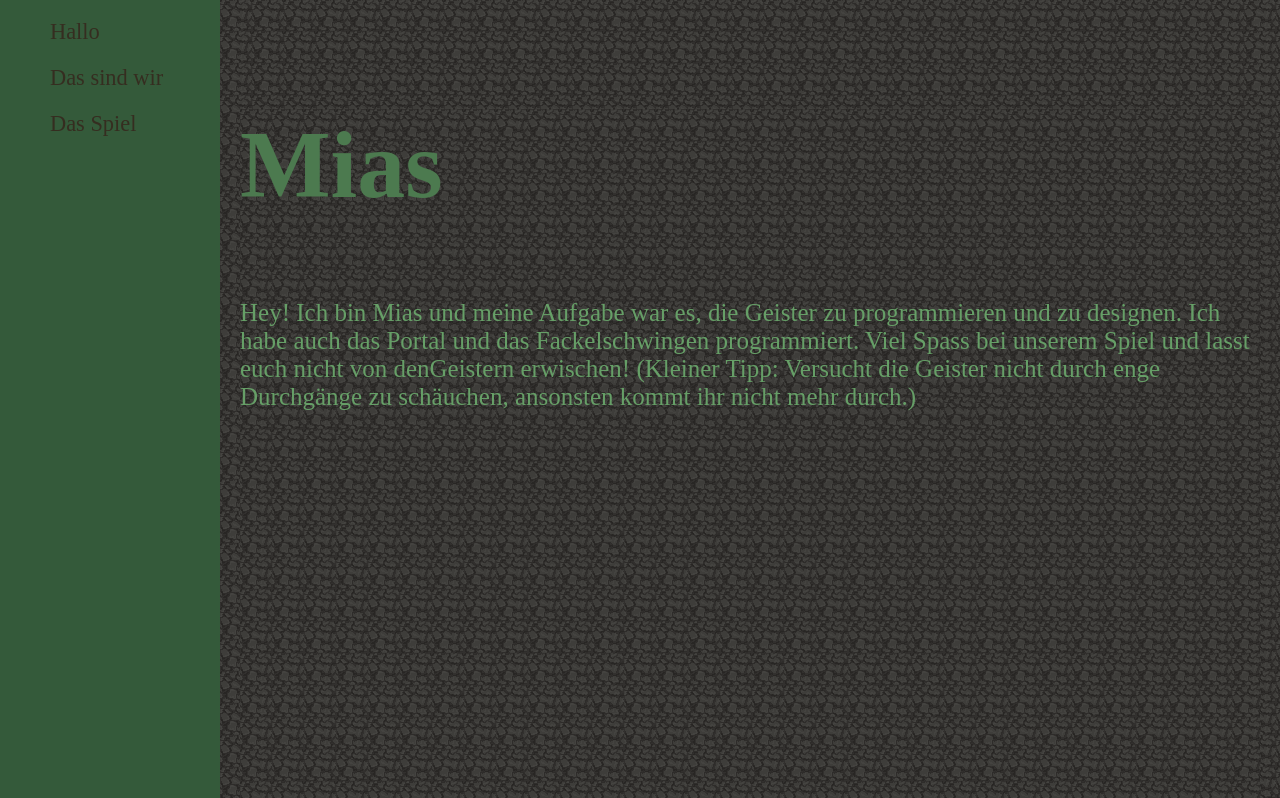
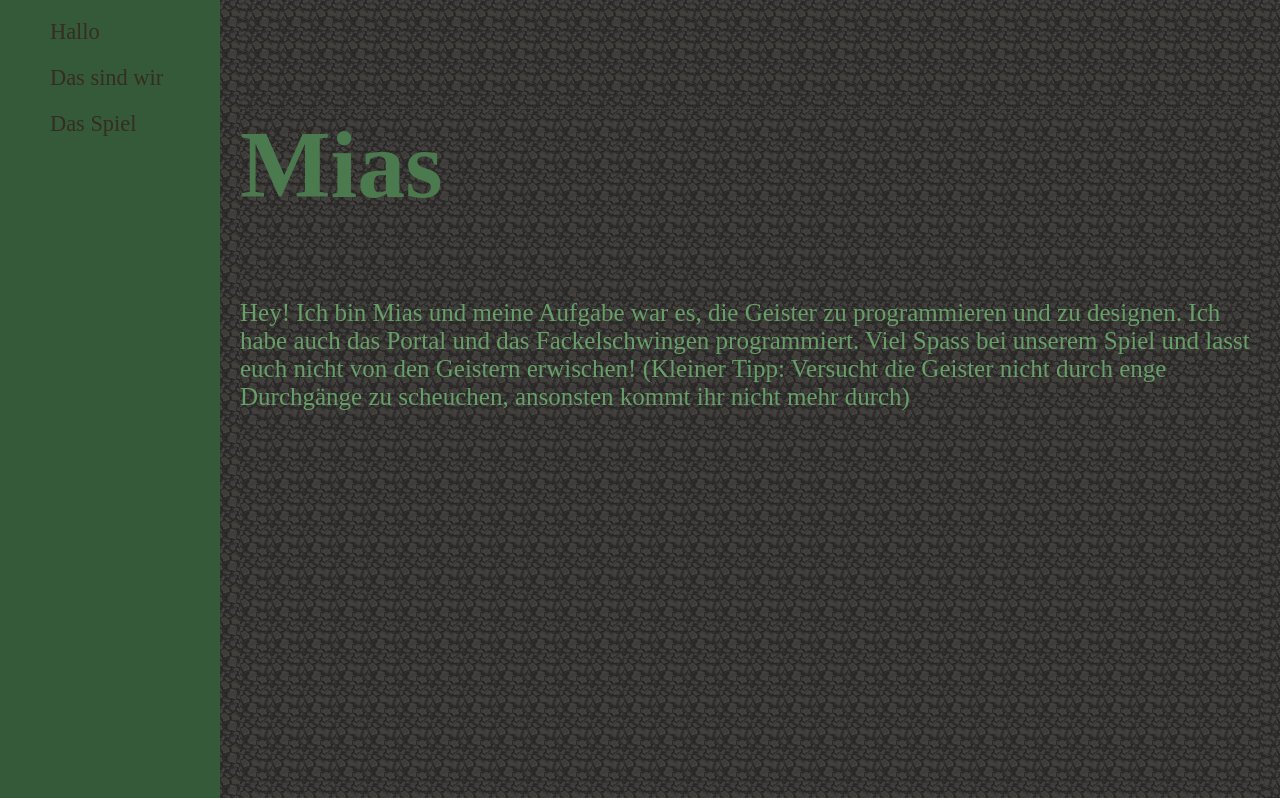
Before and after one commit to manoonk/Website-Finding-Frogs, a Flask app: page /mias in a window 1280 px wide. Shown: the part 68-866 px from the top of the page. Run offline with Flask 2, Linux system fonts and the light colour scheme.

Commit message:
de mias macht rächtschrib fähler

```diff
--- a/templates/mias.html
+++ b/templates/mias.html
@@ -5,9 +5,9 @@
 
        <p>Hey! Ich bin Mias und meine Aufgabe war es, die Geister zu programmieren und zu designen.
            Ich habe auch das Portal und das Fackelschwingen programmiert. Viel Spass bei unserem Spiel
-           und lasst euch nicht von denGeistern erwischen!
-           (Kleiner Tipp: Versucht die Geister nicht durch enge Durchgänge zu schäuchen,
-           ansonsten kommt ihr nicht mehr durch.)<p>
+           und lasst euch nicht von den Geistern erwischen!
+           (Kleiner Tipp: Versucht die Geister nicht durch enge Durchgänge zu scheuchen,
+           ansonsten kommt ihr nicht mehr durch)<p>
        </p>
     </div>
     {% endblock %}
```
